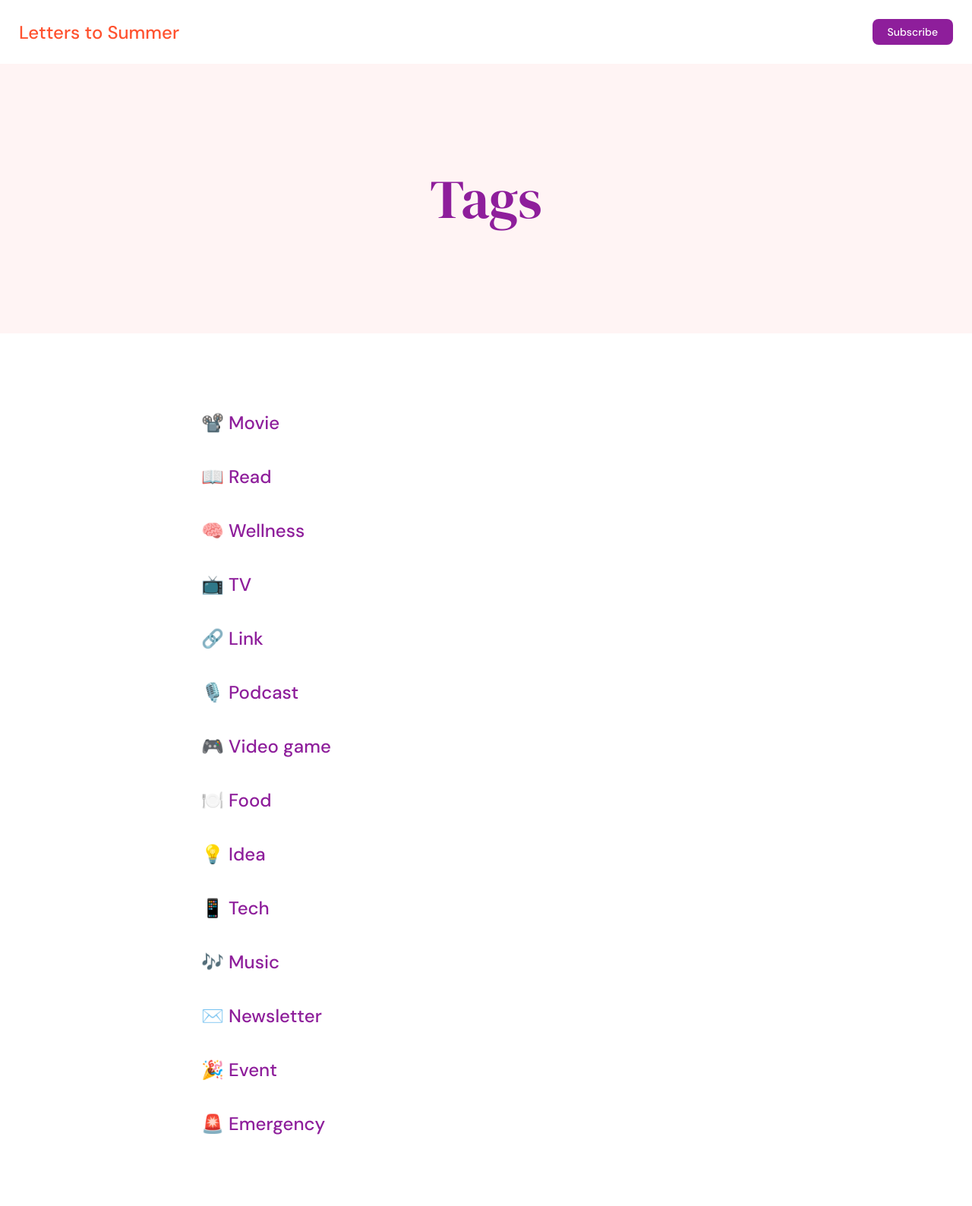
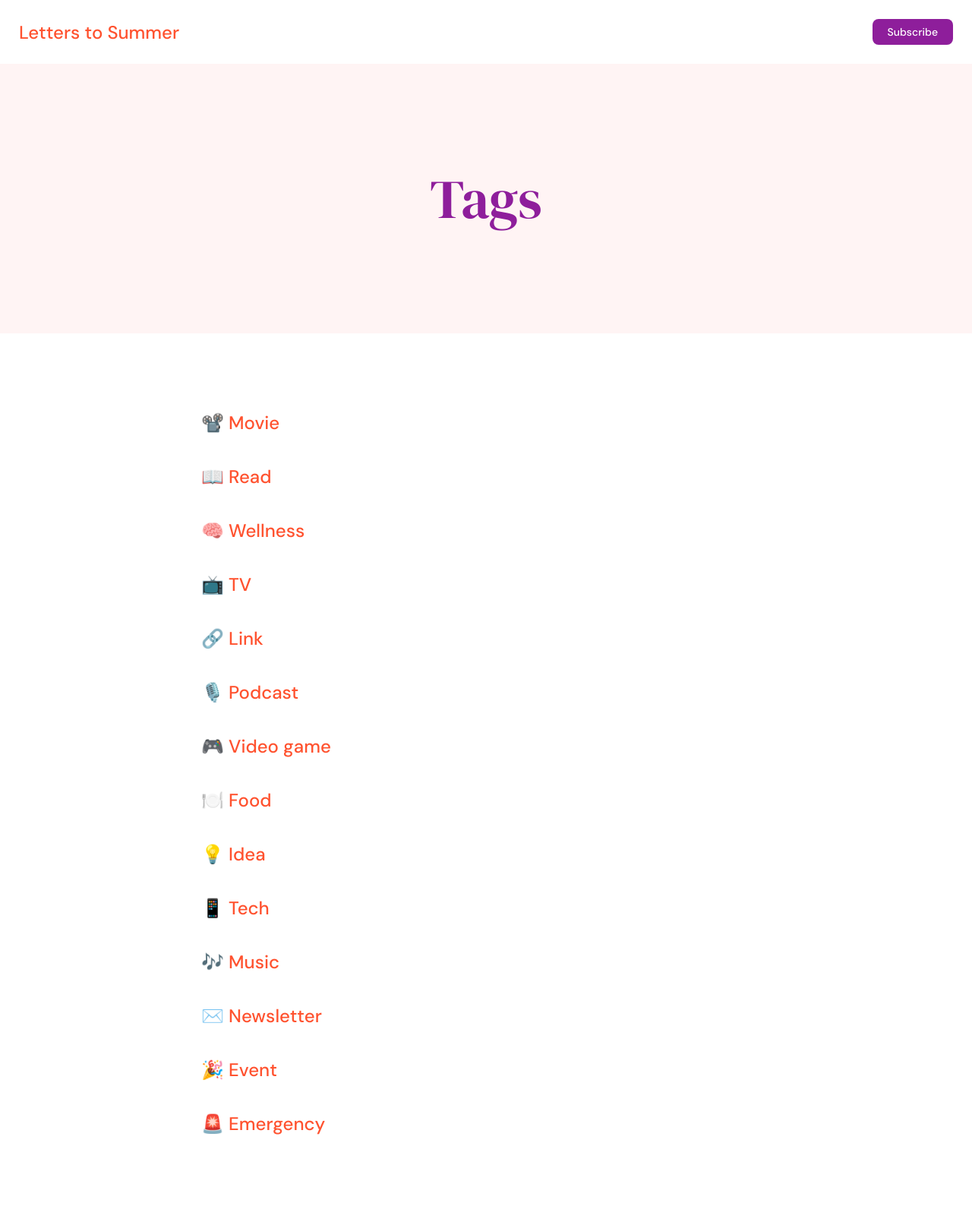
Before and after one commit to jilliangmeehan/letters-to-summer, a Jekyll site: the page built from tags.html, in a window 1280 px wide. Shown: the whole page at 76% size. Built offline with Jekyll 4.4.1, drawn with Linux system fonts in a browser that asks for light colours.

Commit message:
tags page

```diff
--- a/tags.html
+++ b/tags.html
@@ -14,7 +14,7 @@ layout: default
   </div>
   <div class="container">
     {% for tag in site.tags %}
-      <h3>{{ tag[0] }}</h3>
+      <h3><a href="/tags/{{ tag[0] | slugify: "ascii" }}/">{{ tag[0] }}</a></h3>
     {% endfor %}
   </div>
   <footer>
```
Also changed, not shown: 3 other files.
